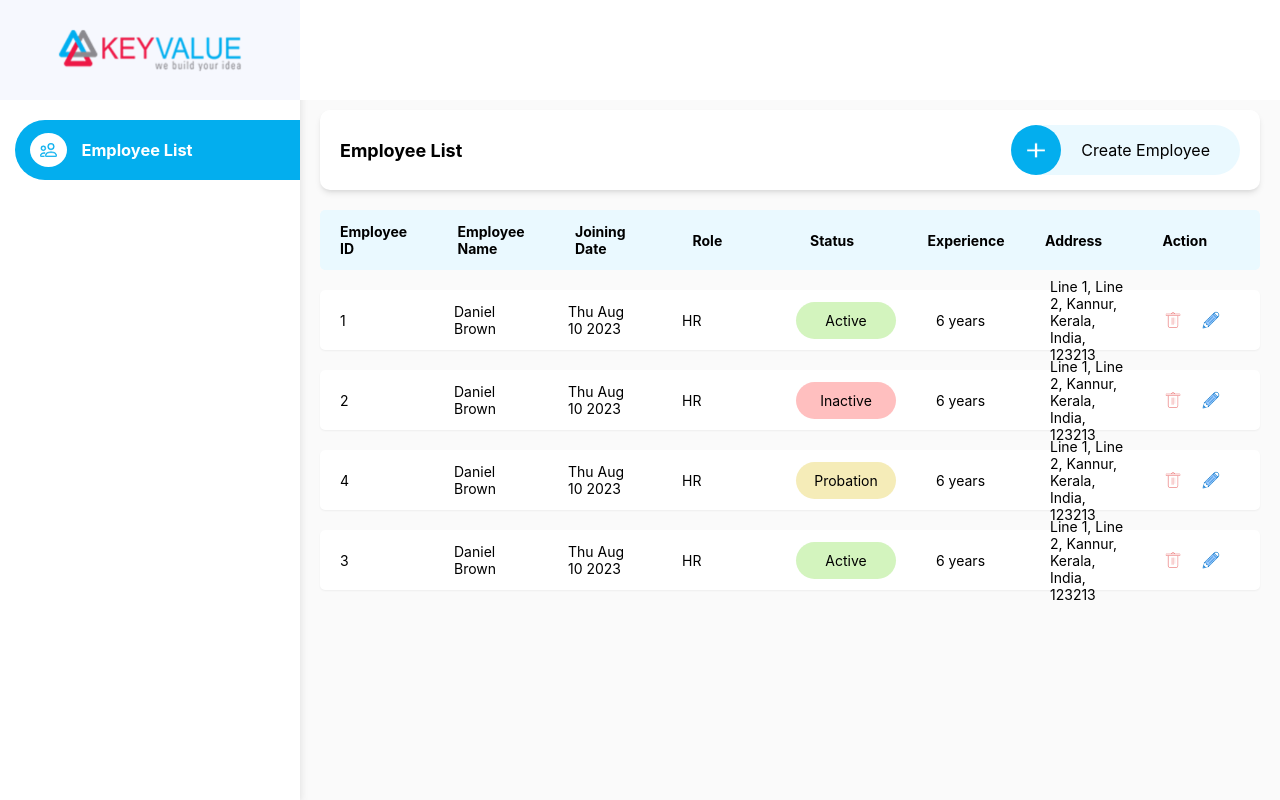
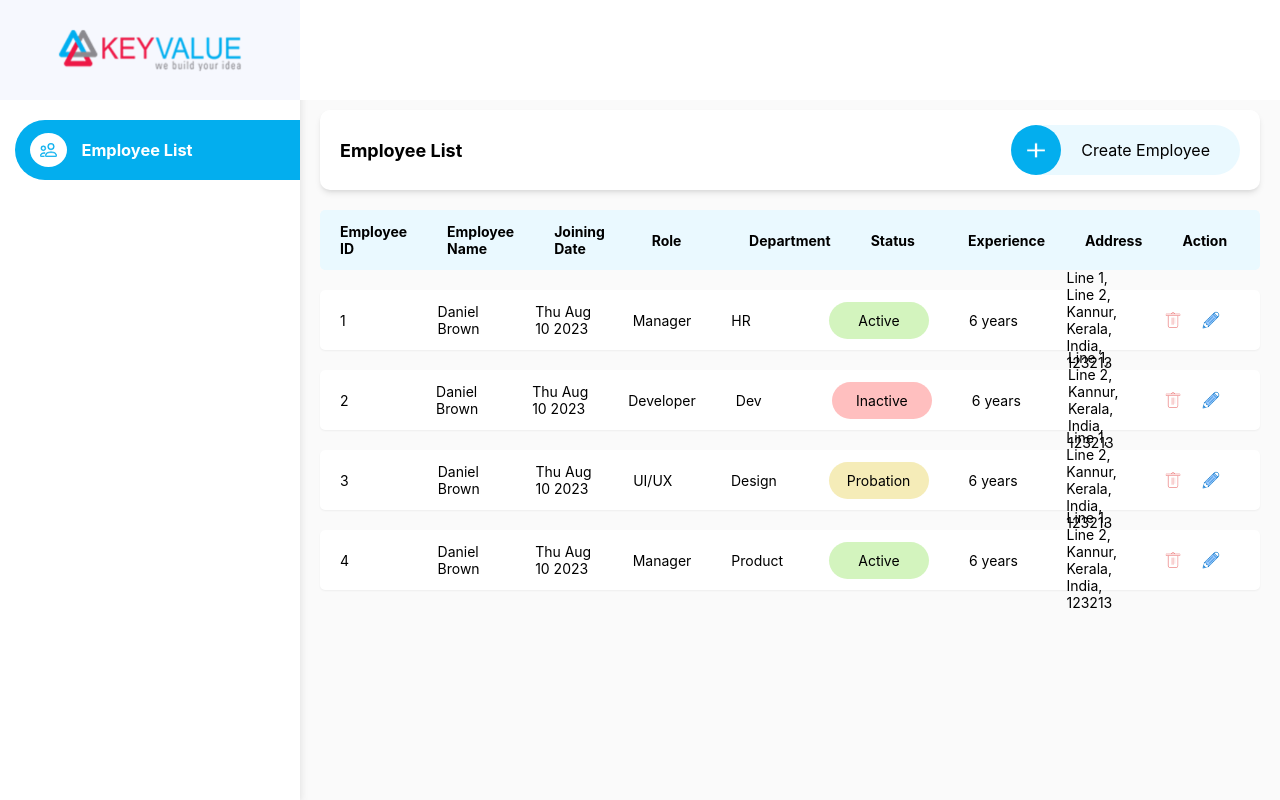
Before and after one commit to amalnathm7/kv-training-frontend, a React (Create React App) app: page /employee in a window 1280 px wide. Built offline with nearby package versions, Linux system fonts and the light colour scheme.

Commit message:
Create employee UI

```diff
--- a/src/components/list-item/ListItem.css
+++ b/src/components/list-item/ListItem.css
@@ -9,6 +9,7 @@
     height: 60px;
     border-radius: 5px;
     box-shadow: rgba(0, 0, 0, 0.05) 0px 1px 2px 0px;
+    cursor: pointer;
 }
 
 td {
--- a/src/components/list-item/ListItem.tsx
+++ b/src/components/list-item/ListItem.tsx
@@ -4,30 +4,35 @@ import "./ListItem.css";
 import { Status } from "@app/types/Status";
 import StatusIcon from "../status-icon/StatusIcon";
 import ActionButton from "../button/ActionButton";
+import { useNavigate } from "react-router-dom";
 
 type ListItemProps = {
     employee: Employee
 };
 
 const ListItem: React.FC<ListItemProps> = (props) => {
+    const navigate = useNavigate();
     let status: Status = {
         label: props.employee.status,
         color: props.employee.status === 'Active' ? '#D3F4BE' : props.employee.status === 'Inactive' ? '#FFBFBF' : '#F5ECB8'
     };
 
     const handleEdit = () => {
-
     };
 
     const handleDelete = () => {
-
     };
 
-    return <tr className="list-item">
+    const onClick = () => {
+        navigate(`/employees/${props.employee.id}`);
+    };
+
+    return <tr className="list-item" onClick={onClick}>
         <td>{props.employee.id}</td>
         <td>{props.employee.name}</td>
         <td>{props.employee.joiningDate.toDateString()}</td>
         <td>{props.employee.role.role}</td>
+        <td>{props.employee.department.name}</td>
         <td><StatusIcon status={status}></StatusIcon></td>
         <td>{props.employee.experience + " years"}</td>
         <td>{props.employee.address.addressLine1 + ", " + props.employee.address.addressLine2 + ", " + props.employee.address.city + ", " + props.employee.address.state + ", " + props.employee.address.country + ", " + props.employee.address.pincode}</td>
--- a/src/pages/employee/EmployeePage.tsx
+++ b/src/pages/employee/EmployeePage.tsx
@@ -9,12 +9,16 @@ const EmployeePage: React.FC = () => {
             "id": "1",
             "name": "Daniel Brown",
             "role": {
-                role: "HR",
+                role: "Manager",
                 permissionLevel: 0
             },
             "joiningDate": new Date(),
             "status": "Active",
             "experience": 6,
+            "department": {
+                name: "HR",
+                id: "1"
+            },
             "address": {
                 id: "1",
                 addressLine1: "Line 1",
@@ -29,12 +33,40 @@ const EmployeePage: React.FC = () => {
             "id": "2",
             "name": "Daniel Brown",
             "role": {
-                role: "HR",
+                role: "Developer",
                 permissionLevel: 0
             },
             "joiningDate": new Date(),
             "status": "Inactive",
             "experience": 6,
+            "department": {
+                name: "Dev",
+                id: "1"
+            },
+            "address": {
+                id: "1",
+                addressLine1: "Line 1",
+                addressLine2: "Line 2",
+                city: "Kannur",
+                state: "Kerala",
+                country: "India",
+                pincode: "123213"
+            }
+        },
+        {
+            "id": "3",
+            "name": "Daniel Brown",
+            "role": {
+                role: "UI/UX",
+                permissionLevel: 0
+            },
+            "joiningDate": new Date(),
+            "status": "Probation",
+            "experience": 6,
+            "department": {
+                name: "Design",
+                id: "1"
+            },
             "address": {
                 id: "1",
                 addressLine1: "Line 1",
@@ -49,32 +81,16 @@ const EmployeePage: React.FC = () => {
             "id": "4",
             "name": "Daniel Brown",
             "role": {
-                role: "HR",
-                permissionLevel: 0
-            },
-            "joiningDate": new Date(),
-            "status": "Probation",
-            "experience": 6,
-            "address": {
-                id: "1",
-                addressLine1: "Line 1",
-                addressLine2: "Line 2",
-                city: "Kannur",
-                state: "Kerala",
-                country: "India",
-                pincode: "123213"
-            }
-        },
-        {
-            "id": "3",
-            "name": "Daniel Brown",
-            "role": {
-                role: "HR",
+                role: "Manager",
                 permissionLevel: 0
             },
             "joiningDate": new Date(),
             "status": "Active",
             "experience": 6,
+            "department": {
+                name: "Product",
+                id: "1"
+            },
             "address": {
                 id: "1",
                 addressLine1: "Line 1",
@@ -87,7 +103,7 @@ const EmployeePage: React.FC = () => {
         }
     ];
 
-    const labels = ["Employee ID", "Employee Name", "Joining Date", "Role", "Status", "Experience", "Address", "Action"];
+    const labels = ["Employee ID", "Employee Name", "Joining Date", "Role", "Department", "Status", "Experience", "Address", "Action"];
 
     return <HomeLayout subHeaderLabel="Employee List" subHeaderActionLabel="Create Employee" subHeaderActionIcon="create.png">
         <Listing labels={labels} employees={data} />
--- /dev/null
+++ b/src/types/Department.tsx
@@ -0,0 +1,4 @@
+export type Department = {
+    id: string,
+    name: string
+};
--- a/src/types/Employee.tsx
+++ b/src/types/Employee.tsx
@@ -1,4 +1,5 @@
 import { Address } from "./Address";
+import { Department } from "./Department";
 import { Role } from "./Role";
 
 export type Employee = {
@@ -9,4 +10,5 @@ export type Employee = {
     status: "Active" | "Inactive" | "Probation",
     experience: number,
     address: Address,
+    department: Department
 };
```
